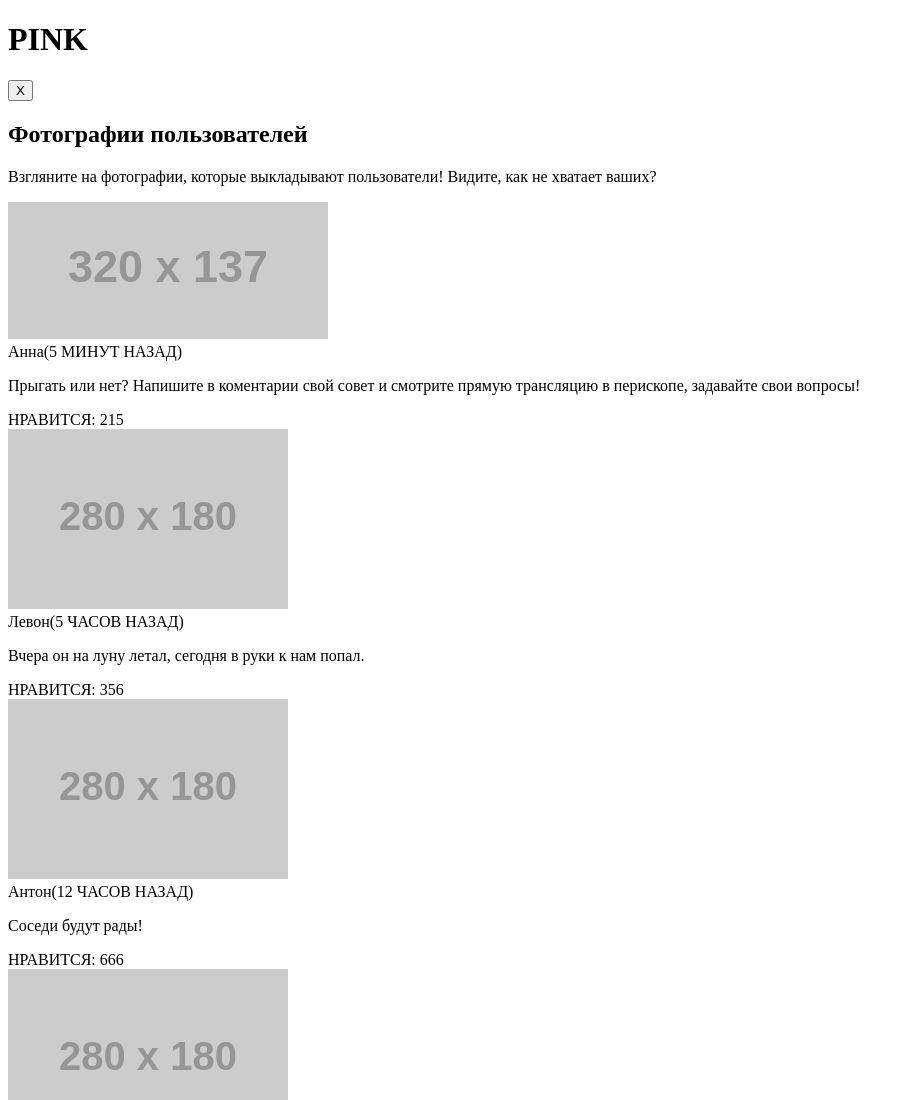
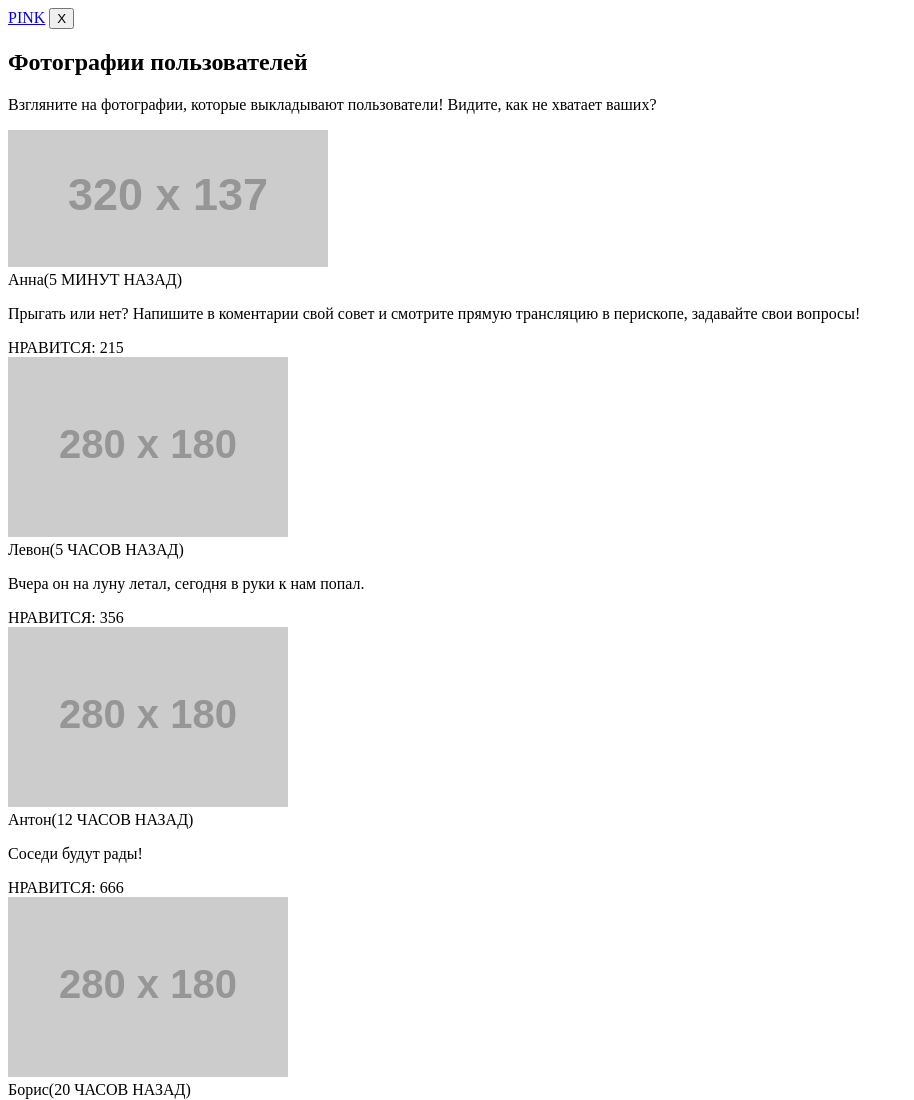
Before and after one commit to roman-ps/210437-pink, a website: page source/photo.html in a window 1280 px wide. Shown: the top 1100 px of the page, without its empty margins (0-914 px from the left). Drawn offline with Linux system fonts and the light colour scheme; placeholder pictures from the web are drawn by us.

Commit message:
edit html

```diff
--- a/source/photo.html
+++ b/source/photo.html
@@ -2,14 +2,14 @@
 <html lang="ru">
   <head>
     <meta charset="utf-8">
-    <title>HTML Academy: Pink Photo</title>
+    <title>HTML Academy: Пинк Photo</title>
   </head>
   <body>
 
-    <header class="header">
+    <header class="header header--photo">
 
       <div class="header-container">
-        <h1 class="header-logo">PINK</h1>
+        <a class="header-logo" href="index.html">PINK</a>
         <button class="header-btn" type="button" title="X">X</button>
       </div>
       <h2 class="header-text">Фотографии пользователей</h2>
```
Also changed, not shown: source/index.html (+1 -1 lines).
